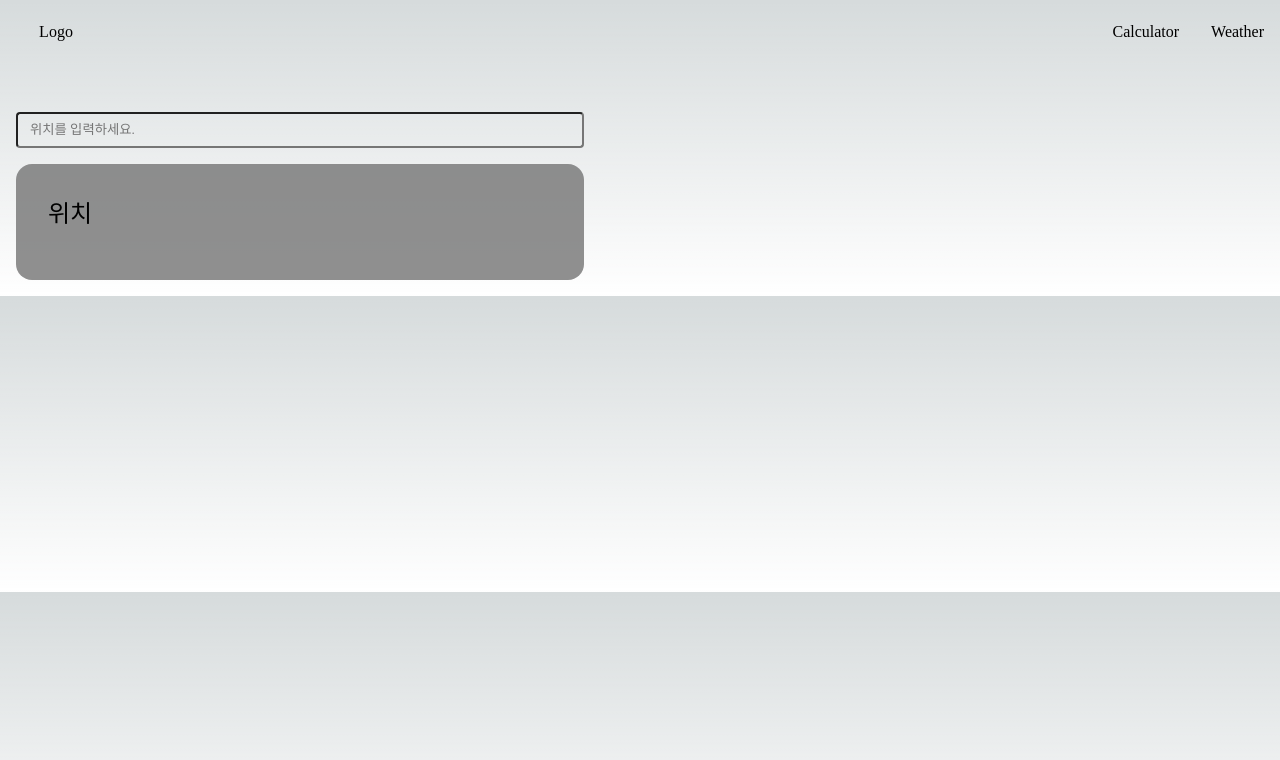
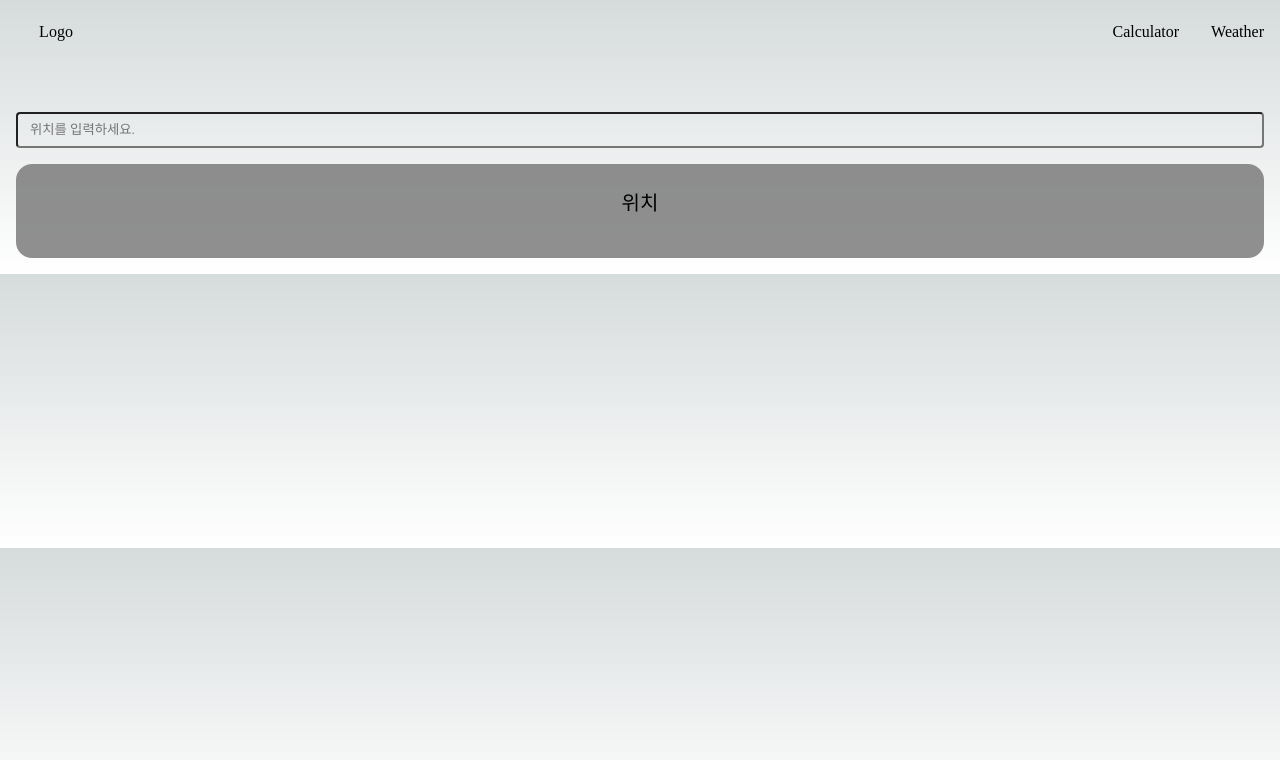
Before and after one commit to Choihyoungkyu/playground, a Next.js app in the folder frontend/playground/: page /weather in a window 1280 px wide. Shown: the top 760 px of the page. Built offline with nearby package versions, Linux system fonts and the light colour scheme.

Commit message:
[FE] fix : 날씨 Card CSS 수정

```diff
--- a/frontend/playground/src/app/globals.css
+++ b/frontend/playground/src/app/globals.css
@@ -223,10 +223,11 @@ video {
 
 ::-webkit-scrollbar {
   width: 3px;
+  height: 3px;
 }
 
 ::-webkit-scrollbar-thumb {
-  /* background-color: var(--colors-background); */
+  background-color: white;
   border-radius: 4px;
 }
 
--- a/frontend/playground/src/components/Card/Card.module.css
+++ b/frontend/playground/src/components/Card/Card.module.css
@@ -1,20 +1,35 @@
 .wrap {
+  display: flex;
+  flex-direction: column;
+  justify-content: center;
+  align-items: center;
   background-color: rgba(117, 117, 117, 0.799);
   border-radius: 1rem;
-  padding: 2rem;
+  padding: 1.5rem;
   margin-top: 1rem;
 }
 
 .region {
-  font-size: 1.5rem;
+  font-size: 1.25rem;
   margin-bottom: 1rem;
 }
 
-.temp {
-  font-size: 1.5rem;
+.weatherWarp {
+  display: flex;
+  justify-content: space-between;
+  width: 100%;
+  overflow-x: auto;
 }
 
 .weatherList {
   display: flex;
-  /* flex-direction: column; */
+  flex-direction: column;
+  align-items: center;
+  width: 5rem;
+  font-size: 1rem;
 }
+
+.temp {
+  display: flex;
+  justify-content: center;
+}
--- a/frontend/playground/src/components/Card/Card.tsx
+++ b/frontend/playground/src/components/Card/Card.tsx
@@ -71,25 +71,39 @@ const Card = (props: PropsType) => {
     }
     console.log(weather);
   }
+
+  const changeTime = (time: string) => {
+    const hour = time.substring(0, 2);
+    let change = '';
+    if (parseInt(hour) === 0) {
+      change += '오전 12';
+    } else if (parseInt(hour) < 12) {
+      change += '오전 ' + parseInt(hour).toString();
+    } else if (parseInt(hour) === 12) {
+      change += '오후 12';
+    } else {
+      change += '오후 ' + (parseInt(hour) - 12).toString();
+    }
+    change += '시';
+    return change;
+  };
+
   return (
     <div className={style.wrap}>
       <div className={style.region}>{props.location}</div>
+      <div className={style.weatherWarp}>
         {weather.map((data, index) => {
           return (
             <div key={index}>
               <div className={style.weatherList}>
-              <div>
-                {data.fcstDate.substring(4, 6)}/{data.fcstDate.substring(6, 8)}
-              </div>
-              <div>
-                {data.fcstTime.substring(0, 2)}:{data.fcstTime.substring(2, 4)}
-              </div>
-              <div>{data.category.T1H} ℃</div>
+                <div id="time">{changeTime(data.fcstTime.substring(0, 2))}</div>
+                <div className={style.temp}>{data.category.T1H} ℃</div>
               </div>
             </div>
           );
         })}
       </div>
+    </div>
   );
 };
 
--- a/frontend/playground/src/core/weather/weatherAPI.ts
+++ b/frontend/playground/src/core/weather/weatherAPI.ts
@@ -28,6 +28,8 @@ export const getWeatherList = async (requestData: GetWeatherList) => {
   try {
     const response = await fetch(url);
     const data = await response.json();
+    console.log(requestData);
+    console.log(data);
     const res = await data.response.body.items;
     return { result: 'success', data: res };
   } catch (err) {
--- a/frontend/playground/src/styles/weather.module.css
+++ b/frontend/playground/src/styles/weather.module.css
@@ -1,13 +1,13 @@
 .wrap {
   padding: 1rem;
-  width: 600px;
+  width: 100%;
   display: flex;
   flex-direction: column;
   justify-content: center;
 
   @media (max-width: 1024px) {
     padding: 2rem;
-    width: 400px;
+    width: 100%;
   }
 }
 
```
Lines whose indentation alone changed are shown as unchanged.
